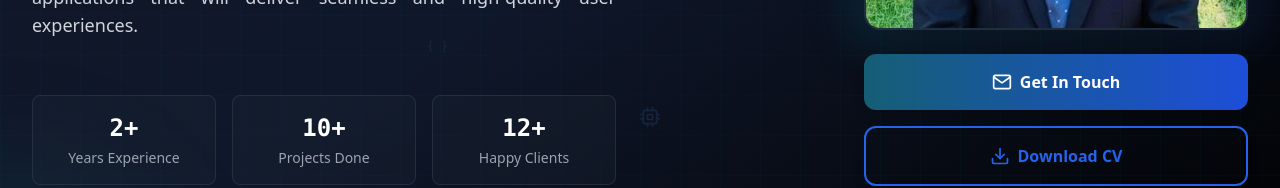
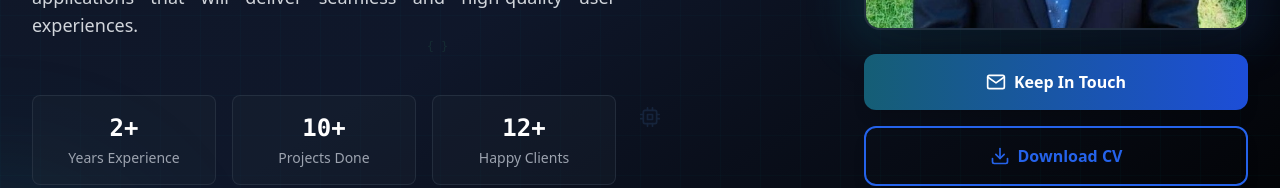
Before and after one commit to Akitha-Chanupama/AkithaPortfolio, a React (Create React App) app: page / in a window 1280 px wide. Shown: the part 505-693 px from the top of the page. Built offline with nearby package versions, Linux system fonts and the light colour scheme.

Commit message:
Change 'Get In Touch' text to 'Keep In Touch'

```diff
--- a/src/components/sections/Hero.js
+++ b/src/components/sections/Hero.js
@@ -216,7 +216,7 @@ export const Hero = () => {
                 <div className="absolute inset-0 bg-gradient-to-r from-cyan-400/20 to-blue-500/20 translate-x-[-100%] group-hover:translate-x-[100%] transition-transform duration-700"></div>
                 <span className="relative flex items-center justify-center space-x-2">
                   <FiMail className="w-4 h-4 lg:w-5 lg:h-5" />
-                  <span className="font-semibold text-sm lg:text-base">Get In Touch</span>
+                  <span className="font-semibold text-sm lg:text-base">Keep In Touch</span>
                 </span>
               </Button>
 
```
